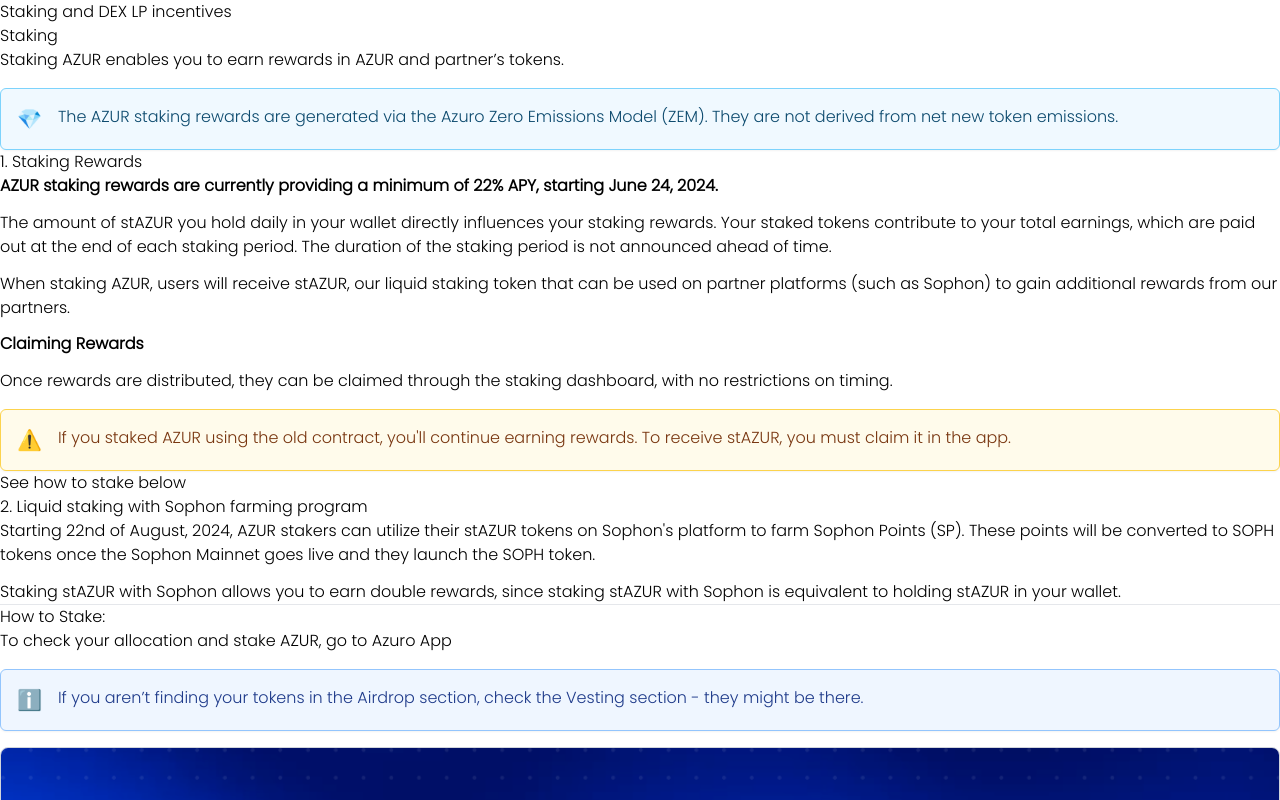
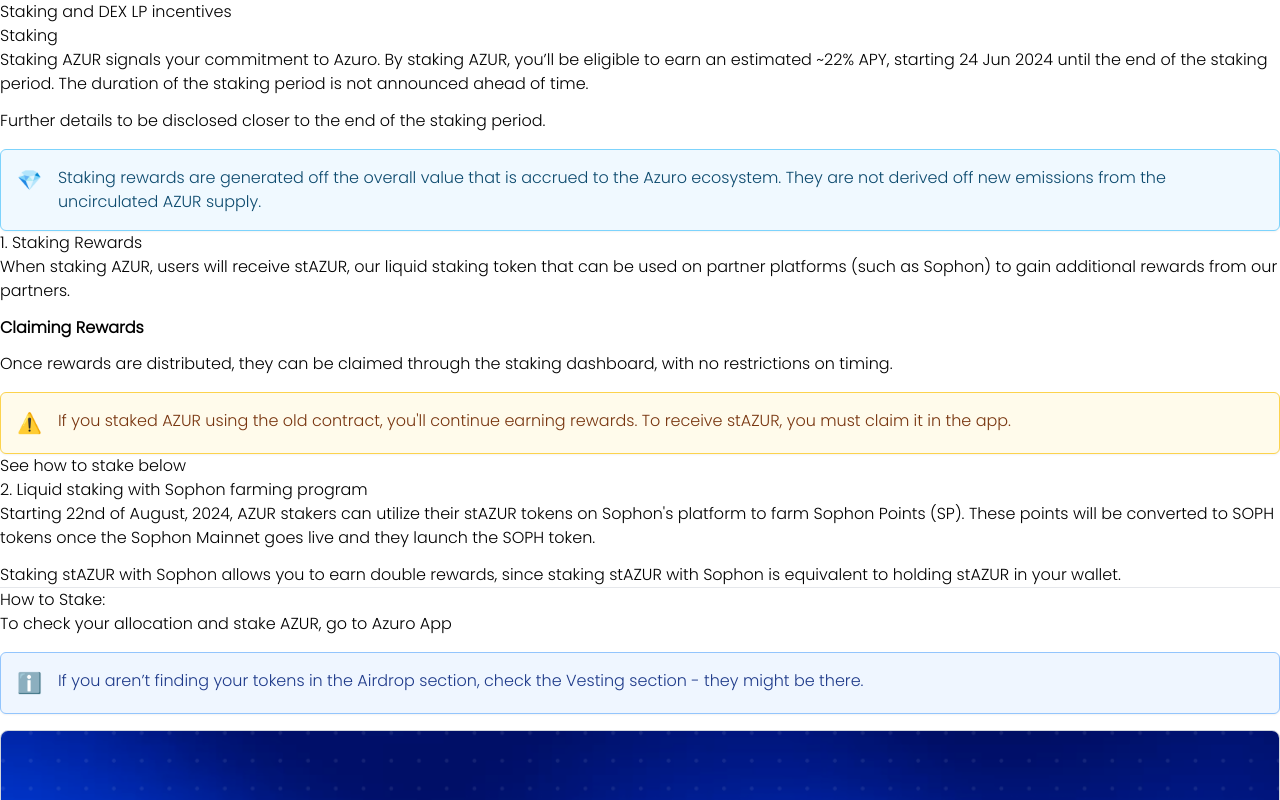
Before and after one commit to Azuro-protocol/gem-docs, a Next.js app: page /concepts/azur/staking in a window 1280 px wide. Shown: the top 800 px of the page. Built offline with nearby package versions, Linux system fonts and the light colour scheme.

Commit message:
upd staking info

```diff
--- a/pages/concepts/azur/staking.mdx
+++ b/pages/concepts/azur/staking.mdx
@@ -4,18 +4,15 @@ import { PageHeadline, Image, Callout } from 'components'
 
 ## Staking
 
-Staking AZUR enables you to earn rewards in AZUR and partner’s tokens.
+Staking AZUR signals your commitment to Azuro. By staking AZUR, you’ll be eligible to earn an estimated ~22% APY, starting 24 Jun 2024 until the end of the staking period. The duration of the staking period is not announced ahead of time.
+
+Further details to be disclosed closer to the end of the staking period.
 
 <Callout type="feature">
-The AZUR staking rewards are generated via the Azuro Zero Emissions Model (ZEM). They are not derived from net new token emissions.
+Staking rewards are generated off the overall value that is accrued to the Azuro ecosystem. They are not derived off new emissions from the uncirculated AZUR supply.
 </Callout>
 
 #### 1. Staking Rewards
-
-**AZUR staking rewards are currently providing a minimum of 22% APY, starting June 24, 2024.**
-
-The amount of stAZUR you hold daily in your wallet directly influences your staking rewards. Your staked tokens contribute to your total earnings, which are paid out at the end of each staking period.
-The duration of the staking period is not announced ahead of time.
 
 When staking AZUR, users will receive stAZUR, our liquid staking token that can be used on partner platforms (such as Sophon) to gain additional rewards from our partners.
 
```
